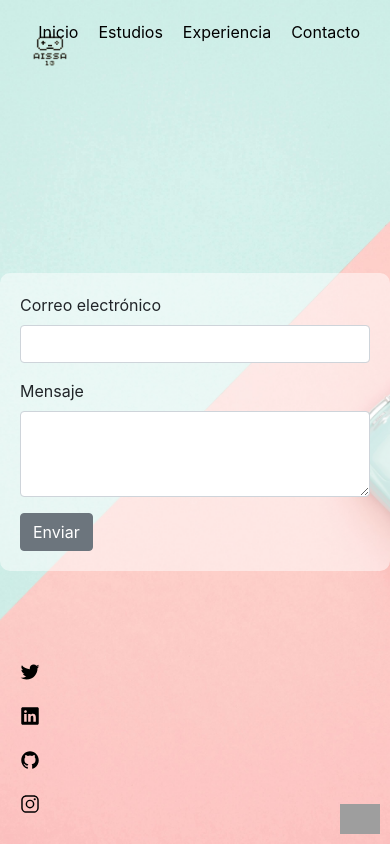
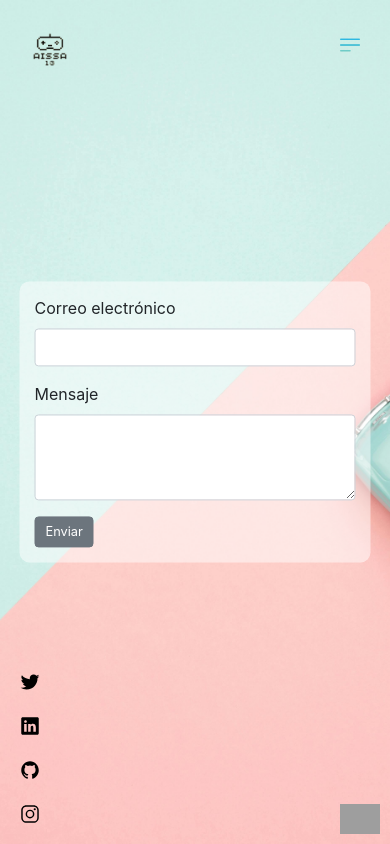
Before and after one commit to aissa-m/frontend-porfolio, a React (Create React App) app: page /contacto in a window 390 px wide. Built offline with nearby package versions, Linux system fonts and the light colour scheme; grey boxes are pictures that could not be loaded.

Commit message:
Ahora toda la web es Responsive

```diff
--- a/src/App.jsx
+++ b/src/App.jsx
@@ -13,7 +13,7 @@ function App() {
       <Layout>
         <Routes>
           <Route path="/" element={<Inicio />} exact />
-          <Route path="/educaciones" element={<Educaciones />} />
+          <Route path="/educacion" element={<Educaciones />} />
           <Route path="/proyectos/:id" element={<DetallesProyecto/>} />
           <Route path="/contacto" element={<ContactForm/>} />
           <Route path="/experiencia" element={<ExperienciaPage/>} />
--- a/src/components/EducacionComponent.css
+++ b/src/components/EducacionComponent.css
@@ -1,29 +1,25 @@
-/* EducacionComponent.css */
-.card-body h3 {
-    color: #333; /* Cambia el color si es necesario */
-    margin-bottom: 0.5rem;
-}
-
-.card-body p {
-    color: #666; /* Color más suave para el texto */
-    font-size: 1rem;
-}
-
-.card {
-    background-color: #fff; /* Tarjeta con fondo blanco */
-    box-shadow: 0 4px 8px rgba(0, 0, 0, 0.1); /* Sombra sutil */
-    border-radius: 8px; /* Bordes redondeados */
-}
-
 .card-text {
-    line-height: 1.6; /* Espaciado de línea para una mejor legibilidad */
+  line-height: 1.6; /* Espaciado de línea para una mejor legibilidad */
 }
 
 .container {
+  min-height: 100vh; /* Establece la altura mínima para que sea toda la pantalla */
+  display: flex;
+  flex-direction: column;
+  justify-content: center; /* Centra las tarjetas verticalmente */
+}
+
+@media (max-width: 768px) {
+  .card-text {
+    line-height: 1; /* Espaciado de línea para una mejor legibilidad */
+  }
+
+  .container {
     min-height: 100vh; /* Establece la altura mínima para que sea toda la pantalla */
     display: flex;
     flex-direction: column;
     justify-content: center; /* Centra las tarjetas verticalmente */
+    max-width: 80%;
+  }
 }
-
 /*  */
--- a/src/components/ExperienciasComponent.css
+++ b/src/components/ExperienciasComponent.css
@@ -1,28 +1,42 @@
 /* ExperienciasComponent.css */
 .experiencias-container {
-    display: flex;
-    flex-direction: column;
-    align-items: center;
-    justify-content: center; /* Añade esta línea para centrar los hijos verticalmente */
-    height: 100vh; /* Asegúrate de que el contenedor tome toda la altura de la pantalla */
-    padding: 20px; /* Añade algo de padding para no tener contenido pegado a los bordes */
+  display: flex;
+  flex-direction: column;
+  align-items: center;
+  min-height: 100vh; /* Cambio de 'height' a 'min-height' */
+  padding: 20px;
+  padding-top: 50px; /* Añade espacio en la parte superior */
 }
 
-
 .experiencia {
-    background-color: #f4f4f4; /* Color de fondo de cada experiencia */
-    margin: 20px;
-    padding: 20px;
-    border-radius: 10px; /* Bordes redondeados */
-    box-shadow: 0 4px 8px rgba(0, 0, 0, 0.1); /* Sombra para dar profundidad */
-    max-width: 600px; /* Ajusta el ancho máximo según tus necesidades */
-    width: 100%;
+  background-color: #f4f4f4;
+  margin: 20px 0; /* Ajuste para margen superior e inferior */
+  padding: 20px;
+  border-radius: 10px;
+  box-shadow: 0 4px 8px rgba(0, 0, 0, 0.1);
+  max-width: 600px;
+  width: 100%;
 }
 
 .experiencia h3 {
-    color: #333; /* Color del título */
+  color: #333;
 }
 
 .experiencia p {
-    color: #666; /* Color del texto */
+  color: #666;
+  margin-bottom: 1rem; /* Agrega margen entre párrafos */
 }
+
+@media (max-width: 768px) {
+  .experiencia {
+    width: 85%; /* Amplía el ancho de las tarjetas para pantallas más pequeñas */
+    margin: 10px 0; /* Menor margen en pantallas pequeñas */
+    padding: 15px; /* Menos padding dentro de las tarjetas */
+    margin-top: 110px;
+  }
+
+  .experiencias-container {
+
+    justify-content: flex-start; /* Alinea las tarjetas al principio del contenedor */
+  }
+}
--- a/src/components/ProyectosComponent.css
+++ b/src/components/ProyectosComponent.css
@@ -65,3 +65,31 @@
   filter: blur(10px);
   transform: scale(0.9, 0.9);
 }
+
+
+/* Adaptaciones para dispositivos más grandes, si es necesario */
+.proyectos-container .cards .card {
+  max-height: 200px; /* Establece un máximo para la altura */
+  max-width: 90%; /* Permite que las tarjetas ocupen hasta un 90% del ancho del contenedor */
+  margin: auto; /* Centra las tarjetas si son más pequeñas que el máximo establecido */
+  /* Mantén los demás estilos */
+}
+
+/* Adaptaciones para dispositivos pequeños */
+@media (max-width: 768px) {
+  .proyectos-container .cards {
+    flex-direction: column; /* Hace que las tarjetas se apilen verticalmente */
+    margin-top: 110px;
+  }
+
+  .proyectos-container .cards .card {
+    width: 90%; /* Hace que las tarjetas sean más anchas en pantallas pequeñas */
+    height: auto; /* Permite que la altura se ajuste al contenido */
+    margin-bottom: 20px; /* Añade espacio entre las tarjetas */
+  }
+
+  .proyectos-container .cards .card p.tip,
+  .proyectos-container .cards .card p.second-text {
+    font-size: 0.9em; /* Ajusta el tamaño de la tipografía para que sea legible en pantallas pequeñas */
+  }
+}
--- a/src/components/layouts/layouts.css
+++ b/src/components/layouts/layouts.css
@@ -2,11 +2,13 @@
 
 .layout-container {
     position: relative;
-    height: 100vh; /* Altura completa */
-    background-image: url('../../img/fondo3.jpg'); /* Añade tu imagen de fondo */
+    min-height: 100vh; /* Cambiado de height a min-height */
+    background-image: url('../../img/fondo3.jpg');
     background-size: cover;
     background-position: center;
+    background-attachment: scroll; /* Asegura que el fondo se extienda con el scroll */
 }
+
 
 .dark-mode {
     background-color: rgba(0, 0, 0, 0.5);
@@ -55,7 +57,7 @@
 
 .social-links {
     position: absolute;
-    bottom: 20px;
+    bottom: 10px;
     left: 20px;
     display: flex;
     flex-direction: column;
@@ -73,3 +75,48 @@
     top: 0;
     left: 0;
 }
+
+
+/* *****************nuevo******************* */
+
+.top-menu {
+    position: fixed;
+    top: 33px;
+    right: 0;
+    margin: 20px;
+    display: flex;
+    flex-direction: row; /* Cambia a 'column' si prefieres que el menú se despliegue verticalmente */
+    transition: transform 0.3s ease; /* Para animación */
+    transform: translateY(-100%); /* Esconde el menú */
+}
+
+.top-menu.open {
+    transform: translateY(0); /* Muestra el menú */
+}
+
+.menu-icon {
+    display: none; /* Oculta el icono del menú por defecto */
+}
+
+@media (max-width: 768px) { /* Ajusta este valor según tus necesidades */
+    .top-menu {
+        position: fixed;
+        top: 33px; /* Ajusta esto según el tamaño de tu logo o barra de navegación */
+        right: 9px;
+        flex-direction: column;
+        background-color: rgba(255, 255, 255, 0.8); /* O el color que prefieras */
+        border-radius: 5px; /* Estilo opcional */
+        transform: translateY(-1100%); /* Se mantiene escondido */
+    }
+    .menu-icon {
+        display: block; /* Muestra el icono del menú en pantallas pequeñas */
+        position: fixed;
+        top: 35px;
+        right: 30px;
+        z-index: 1100; /* Asegúrate de que el ícono esté por encima de otros elementos */
+    }
+
+    .brand-logo, .social-links {
+        position: fixed;
+    }
+}
--- a/src/components/layouts/layouts.js
+++ b/src/components/layouts/layouts.js
@@ -10,6 +10,8 @@ import miLogo from '../../img/milogo.png';
 import sunIcon from '../../img/sol.png';
 import moonIcon from '../../img/luna.png';
 
+import logoMenu from '../../img/menu.png';
+
 const Layout = ({ children }) => {
     const ancho = '20px';
     const alto = '20px';
@@ -20,17 +22,25 @@ const Layout = ({ children }) => {
 
     const toggleDarkMode = () => setDarkMode(!darkMode);
 
+    const [isMenuOpen, setIsMenuOpen] = useState(false);
+
+    const toggleMenu = () => {
+        setIsMenuOpen(!isMenuOpen);
+    };
+
+
     return (
         <div className={`layout-container ${darkMode ? 'dark-mode' : ''}`}>
             <div className="brand-logo">
                 <a href="/"><img src={miLogo} alt="Mi Logo" width={anchoLogo} height={altoLogo}/></a>
             </div>
-            <nav className="top-menu">
+            <nav className={`top-menu ${isMenuOpen ? 'open' : ''}`}>
                 <a href="/">Inicio</a>
-                <a href="/educaciones">Estudios</a>
+                <a href="/educacion">Estudios</a>
                 <a href="/experiencia">Experiencia</a>
                 <a href="/contacto">Contacto</a>
             </nav>
+            <img src={logoMenu} alt="Menu" className="menu-icon" onClick={toggleMenu} width={ancho} height={alto}/>
             <div className="social-links">
                 {/* <a href="https://facebook.com"><img src={logoFacebook} alt="Facebook" width={ancho} height={alto}/></a> */}
                 <a href="https://twitter.com/aissa_113"><img src={logoTwitter} alt="Twitter" width={ancho} height={alto}/></a>
--- a/src/pages/contacto/contacto.css
+++ b/src/pages/contacto/contacto.css
@@ -59,3 +59,22 @@
     overflow: hidden;
     color: red; /* Personaliza esto como quieras */
 }
+
+/* Estilos que se aplicarán solo en pantallas menores a 768px de ancho */
+@media (max-width: 768px) {
+    .contact-form, .success-message, .error-message {
+        width: 90%; /* Hace el formulario más ancho para llenar más espacio */
+        max-width: none; /* Remueve el ancho máximo para permitir que el formulario se expanda */
+    }
+
+    .contact-form, .success-message, .error-message {
+        top: 50%; /* Mantiene centrado verticalmente */
+        left: 50%; /* Mantiene centrado horizontalmente */
+        transform: translate(-50%, -50%); /* Ajusta la posición para mantenerlo centrado */
+        padding: 15px; /* Reduce el padding para que ocupe menos espacio */
+    }
+
+    .success-message-text, .error-message {
+        font-size: 14px; /* Reduce el tamaño de la fuente para ajustarse a pantallas más pequeñas */
+    }
+}
--- a/src/pages/detallesProyecto/detallesProyecto.css
+++ b/src/pages/detallesProyecto/detallesProyecto.css
@@ -1,9 +1,35 @@
-/* .card{
-    background-color: rgba(0, 0, 0, 0.2)!important;
-} */
-
 .card img{
     padding: 15px;
     width: 50%;
     height: 50%;
 }
+
+@media (max-width: 768px) {
+    .caja {
+        padding: 10px; /* Añade algo de padding para evitar que la tarjeta toque los bordes */
+    }
+
+    .card {
+        width:100%; /* Reduce el ancho de la tarjeta para que no ocupe toda la pantalla */
+        margin: 40px;
+        margin-top: 90px;
+    }
+
+    .card img {
+        width: 100%; /* Asegúrate de que la imagen ocupe el ancho completo de la tarjeta */
+        height: auto; /* Ajusta la altura automáticamente para mantener la proporción */
+    }
+
+    .card-body {
+        padding: 10px; /* Reduce el padding dentro de la tarjeta */
+    }
+
+    .card-title, .card-text {
+        font-size: 0.9rem; /* Reduce el tamaño de la fuente para una mejor lectura en pantallas pequeñas */
+    }
+
+    .btn {
+        padding: 5px 10px; /* Reduce el padding de los botones para que ocupen menos espacio */
+        font-size: 0.8rem; /* Reduce el tamaño de la fuente de los botones */
+    }
+}
```
Also changed, not shown: src/img/menu.png (added).
